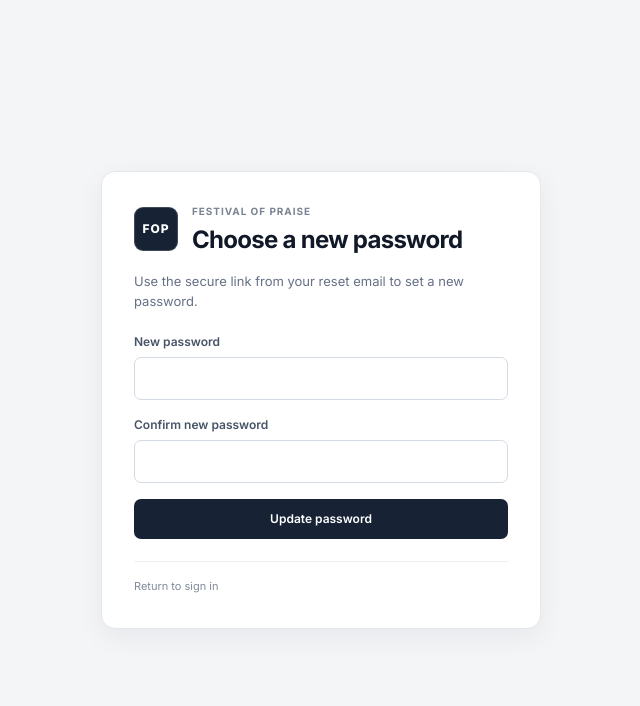
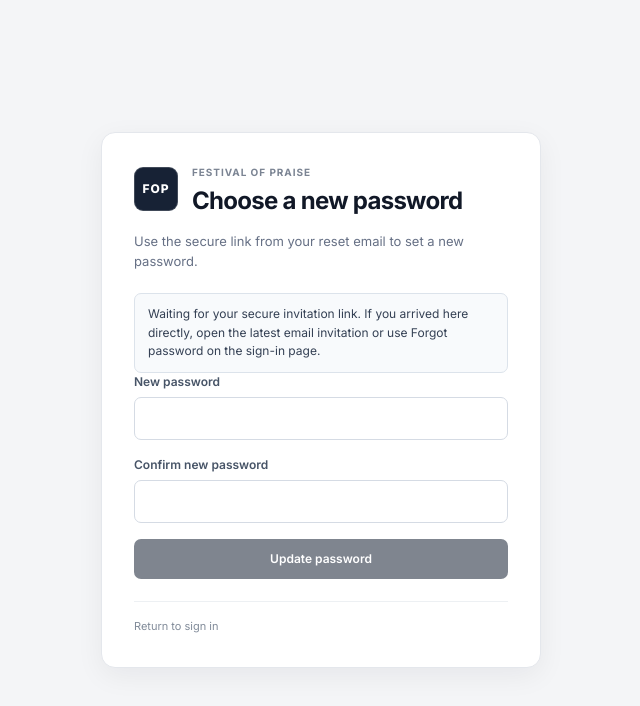
Before and after one commit to festivalofpraisechoir/fop, a Next.js app: page /reset-password/update in a window 1280 px wide. Shown: the top 706 px of the page, without its empty margins (319-959 px from the left). Built offline with nearby package versions, Linux system fonts and the light colour scheme; no server answers.

Commit message:
Require authenticated invite or recovery session before password setup

```diff
--- a/app/reset-password/update/page.tsx
+++ b/app/reset-password/update/page.tsx
@@ -1,11 +1,13 @@
 'use client';
 
-import { FormEvent, useState } from 'react';
+import { FormEvent, useEffect, useState } from 'react';
 import Link from 'next/link';
 import { createSupabaseClient } from '@/lib/supabase';
 
 export default function UpdatePasswordPage(){
+ const [verified,setVerified]=useState(false);
+ useEffect(()=>{const s=createSupabaseClient();if(!s)return;const check=async()=>{const {data}=await s.auth.getSession();setVerified(!!data.session);};void check();const {data:{subscription}}=s.auth.onAuthStateChange((_event,session)=>setVerified(!!session));return()=>subscription.unsubscribe();},[]);
  const [password,setPassword]=useState('');const [confirm,setConfirm]=useState('');const [message,setMessage]=useState('');const [error,setError]=useState('');const [busy,setBusy]=useState(false);
- async function submit(e:FormEvent<HTMLFormElement>){e.preventDefault();setError('');setMessage('');if(password.length<8){setError('Use at least 8 characters for your new password.');return;}if(password!==confirm){setError('The passwords do not match.');return;}const s=createSupabaseClient();if(!s){setError('Supabase is not configured yet.');return;}setBusy(true);const {error}=await s.auth.updateUser({password});setBusy(false);if(error){setError('The password could not be updated. Open the latest reset email and try again.');return;}await s.auth.signOut();setMessage('Your password has been updated. Sign in with your new password.');}
- return <main className="auth-shell"><section className="auth-card"><div className="auth-brand"><div className="brand-mark">FOP</div><div><p className="eyebrow">Festival of Praise</p><h1>Choose a new password</h1></div></div><p className="auth-intro">Use the secure link from your reset email to set a new password.</p>{error&&<p className="notice error-notice" role="alert">{error}</p>}{message&&<p className="notice" role="status">{message}</p>}<form className="auth-form" onSubmit={submit}><div className="field-group"><label htmlFor="new-password">New password</label><input id="new-password" type="password" minLength={8} required autoComplete="new-password" value={password} onChange={e=>setPassword(e.target.value)}/></div><div className="field-group"><label htmlFor="confirm-password">Confirm new password</label><input id="confirm-password" type="password" minLength={8} required autoComplete="new-password" value={confirm} onChange={e=>setConfirm(e.target.value)}/></div><button className="primary-button full-width" disabled={busy}>{busy?'Updating…':'Update password'}</button></form><p className="auth-footnote"><Link href="/login">Return to sign in</Link></p></section></main>;
+ async function submit(e:FormEvent<HTMLFormElement>){e.preventDefault();setError('');setMessage('');if(password.length<8){setError('Use at least 8 characters for your new password.');return;}if(password!==confirm){setError('The passwords do not match.');return;}const s=createSupabaseClient();if(!s){setError('Supabase is not configured yet.');return;}if(!verified){setError('Please open the latest secure invitation or password reset link first.');return;}setBusy(true);const {error}=await s.auth.updateUser({password});setBusy(false);if(error){setError('The password could not be updated. Open the latest reset email and try again.');return;}await s.auth.signOut();setMessage('Your password has been updated. Sign in with your new password.');}
+ return <main className="auth-shell"><section className="auth-card"><div className="auth-brand"><div className="brand-mark">FOP</div><div><p className="eyebrow">Festival of Praise</p><h1>Choose a new password</h1></div></div><p className="auth-intro">Use the secure link from your reset email to set a new password.</p>{error&&<p className="notice error-notice" role="alert">{error}</p>}{message&&<p className="notice" role="status">{message}</p>}{!verified&&<p className="notice">Waiting for your secure invitation link. If you arrived here directly, open the latest email invitation or use Forgot password on the sign-in page.</p>}<form className="auth-form" onSubmit={submit}><div className="field-group"><label htmlFor="new-password">New password</label><input id="new-password" type="password" minLength={8} required autoComplete="new-password" value={password} onChange={e=>setPassword(e.target.value)}/></div><div className="field-group"><label htmlFor="confirm-password">Confirm new password</label><input id="confirm-password" type="password" minLength={8} required autoComplete="new-password" value={confirm} onChange={e=>setConfirm(e.target.value)}/></div><button className="primary-button full-width" disabled={busy||!verified}>{busy?'Updating…':'Update password'}</button></form><p className="auth-footnote"><Link href="/login">Return to sign in</Link></p></section></main>;
 }
```
